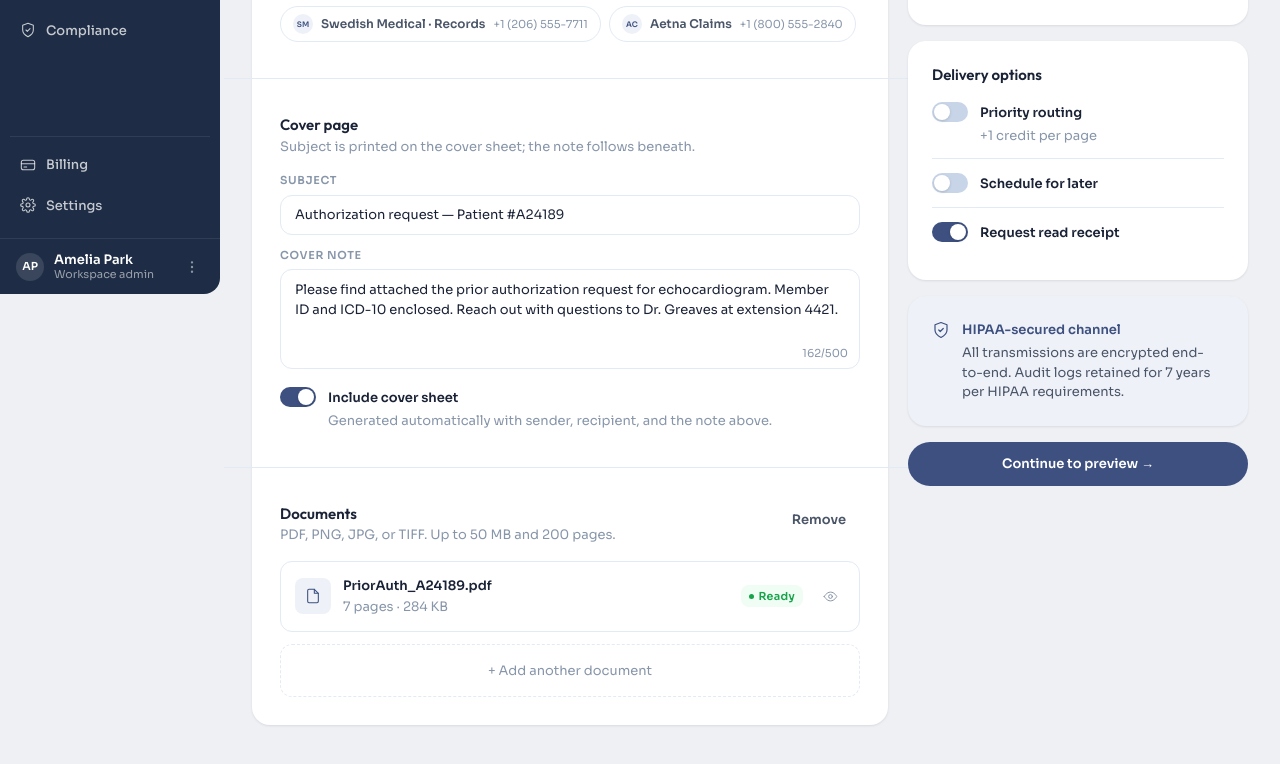
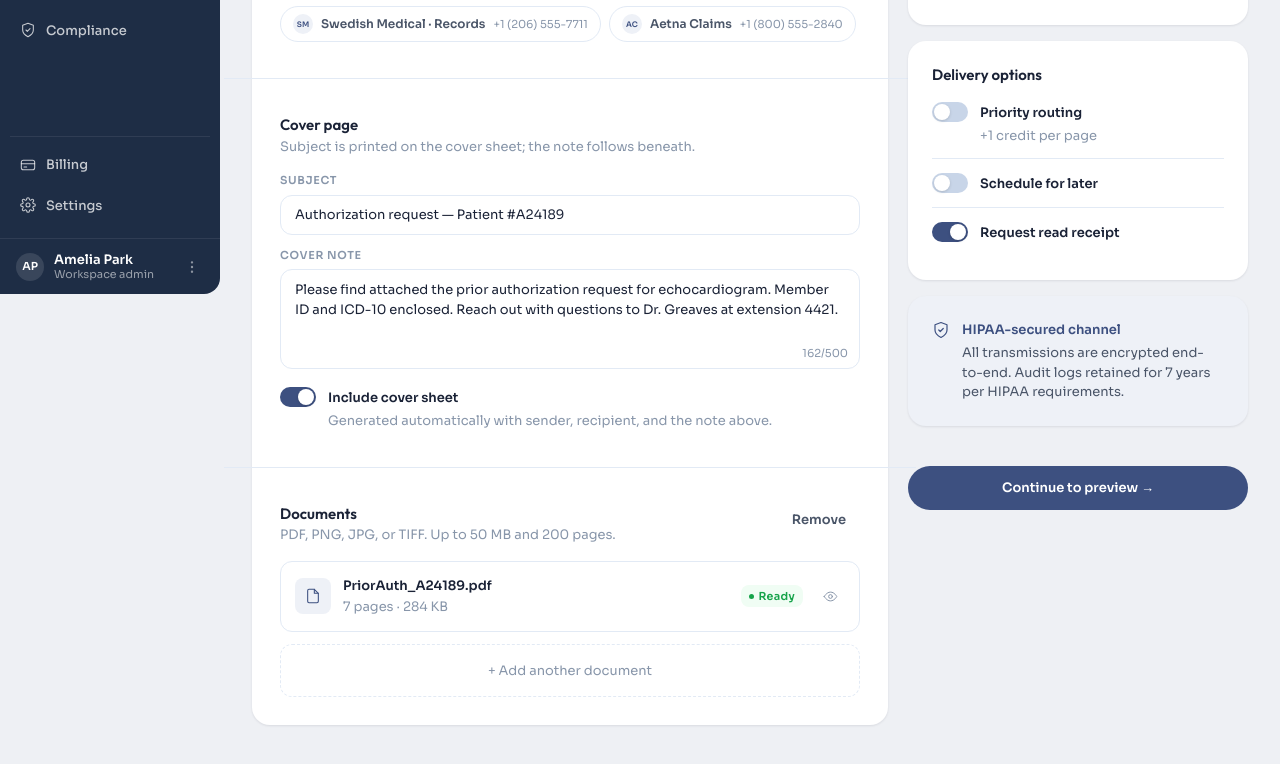
Before and after one commit to kschulze3142/design-prototype, a Next.js app: page /app/send in a window 1280 px wide. Shown: the part 506-1270 px from the top of the page. Built offline with nearby package versions, Linux system fonts and the light colour scheme.

Commit message:
style: move continue to preview button to bottom of send fax right panel

```diff
--- a/app/app/send/page.tsx
+++ b/app/app/send/page.tsx
@@ -395,7 +395,7 @@ function StepCompose({ form, setForm, onNext }: {
       </Card>
 
       {/* ── Right column ── */}
-      <div style={{ display: 'flex', flexDirection: 'column', gap: 16 }}>
+      <div style={{ display: 'flex', flexDirection: 'column', gap: 16, paddingBottom: 32 }}>
 
         {/* Card: Send from */}
         <Card>
@@ -494,7 +494,7 @@ function StepCompose({ form, setForm, onNext }: {
           variant="primary"
           disabled={!canContinue}
           onClick={onNext}
-          style={{ width: '100%', height: 44, justifyContent: 'center' }}
+          style={{ width: '100%', height: 44, justifyContent: 'center', marginTop: 24 }}
         >
           Continue to preview →
         </Button>
```
